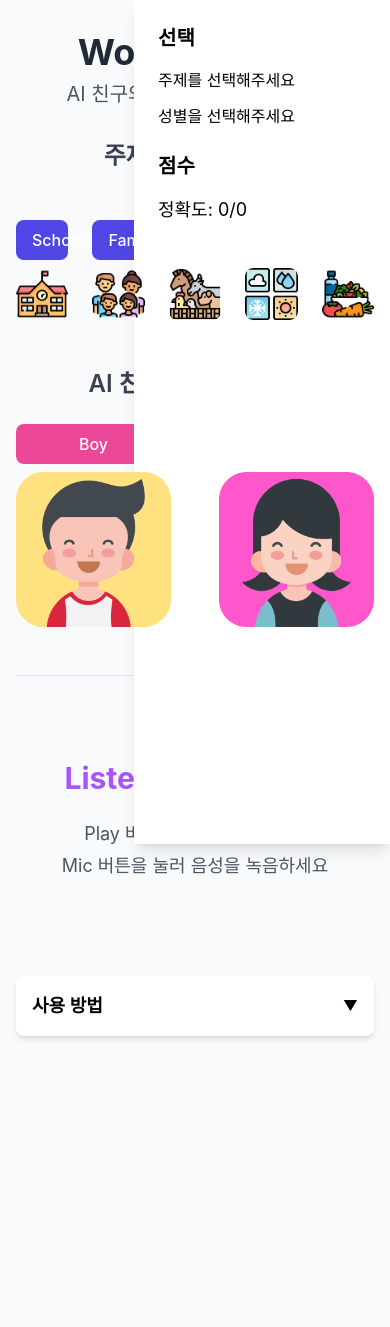
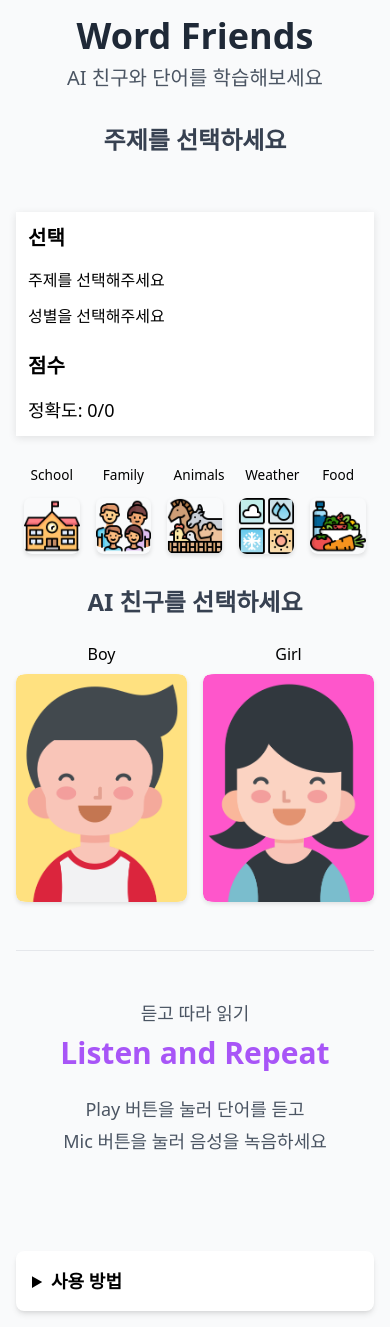
Before and after one commit to myogeon-ai/helloword, a Flask app: page / in a window 390 px wide. Before the commit the page ends 1039 px from the top, so only its background shows below. Run offline with Flask 2, Linux system fonts and the light colour scheme; some libraries are stand-ins or nearby versions.

Commit message:
style fix

```diff
--- a/requirements.txt
+++ b/requirements.txt
@@ -1,7 +1,8 @@
 Flask==2.0.1
 SpeechRecognition==3.8.1
 gTTS==2.2.3
-googletrans==3.1.0a0
+googletrans==4.0.0-rc1
 requests==2.26.0
 numpy==1.21.2
 sounddevice==0.4.3
+werkzeug==2.0.3
--- a/static/css/style.css
+++ b/static/css/style.css
@@ -1,186 +1,416 @@
-/* 전체 스타일 */
-body {
-    font-family: -apple-system, BlinkMacSystemFont, 'Segoe UI', Roboto, 'Helvetica Neue', Arial, sans-serif;
+/* 기존 CSS에 추가/수정할 부분 */
+
+/* 주제 선택 그리드 컨테이너 */
+.grid-cols-5 {
+    grid-template-columns: repeat(5, minmax(160px, 1fr));
+    gap: 1.5rem;
+    max-width: 1200px;
+    margin: 0 auto;
 }
 
-/* 주제 버튼 스타일 */
-.topic-btn {
-    background-color: #4F46E5;
-    color: white;
-    padding: 0.5rem 1rem;
-    border-radius: 0.5rem;
-    font-weight: 500;
-    transition: all 0.2s;
+/* 주제 아이템 컨테이너 */
+.topic-item {
+    display: flex;
+    flex-direction: column;
+    align-items: center;
+    max-width: 200px;
+    margin: 0 auto;
 }
 
-.topic-btn:hover {
-    background-color: #4338CA;
-    transform: translateY(-1px);
+/* 주제 이미지 컨테이너 */
+.topic-image-container {
+    width: 100%;
+    aspect-ratio: 1 / 1; /* 정사각형 비율 유지 */
+    overflow: hidden;
+    border-radius: 0.5rem;
+    box-shadow: 0 2px 4px rgba(0, 0, 0, 0.1);
 }
 
-.topic-btn.selected {
-    background-color: #312E81;
-    box-shadow: 0 0 0 2px white, 0 0 0 4px #312E81;
+.topic-image-container img {
+    width: 100%;
+    height: 100%;
+    object-fit: cover;
+    transition: transform 0.3s ease;
 }
 
-/* 이미지 컨테이너 스타일 */
-.topic-image-container, .character-image-container {
-    position: relative;
+/* AI 친구 선택 섹션 */
+.character-item {
+    max-width: 280px;
+    margin: 0 auto;
+}
+
+.character-image-container {
+    width: 100%;
+    aspect-ratio: 3 / 4; /* 세로로 좀 더 긴 비율 */
     overflow: hidden;
     border-radius: 0.5rem;
-    transition: transform 0.2s;
+    box-shadow: 0 2px 4px rgba(0, 0, 0, 0.1);
 }
 
-.topic-image-container:hover, .character-image-container:hover {
-    transform: translateY(-2px);
-}
-
-/* 캐릭터 버튼 스타일 */
-.character-btn {
-    background-color: #EC4899;
-    color: white;
-    padding: 0.5rem 1rem;
-    border-radius: 0.5rem;
-    font-weight: 500;
-    transition: all 0.2s;
-}
-
-.character-btn:hover {
-    background-color: #DB2777;
-    transform: translateY(-1px);
-}
-
-.character-btn.selected {
-    background-color: #9D174D;
-    box-shadow: 0 0 0 2px white, 0 0 0 4px #9D174D;
-}
-
-/* 단어 카드 스타일 */
-.word-card {
-    background: white;
-    border-radius: 1rem;
-    overflow: hidden;
-    box-shadow: 0 4px 6px -1px rgba(0, 0, 0, 0.1);
-    transition: transform 0.2s;
-}
-
-.word-card:hover {
-    transform: translateY(-2px);
-}
-
-/* 단어 이미지 스타일 */
-.word-image {
+.character-image-container img {
     width: 100%;
-    height: 200px;
+    height: 100%;
     object-fit: cover;
 }
 
-/* 버튼 스타일 */
-.play-btn, .mic-btn {
-    width: 100%;
-    padding: 0.75rem;
-    border-radius: 0.5rem;
-    font-weight: 500;
-    transition: all 0.2s;
+/* 단어 카드 이미지 */
+.word-card {
+    max-width: 800px;
+    margin: 0 auto;
 }
 
-.play-btn {
-    background-color: #3B82F6;
-    color: white;
+.word-image-container {
+    width: 100%;
+    aspect-ratio: 4 / 3; /* 가로로 좀 더 긴 비율 */
+    overflow: hidden;
+    border-radius: 0.5rem;
 }
 
-.play-btn:hover {
-    background-color: #2563EB;
+.word-image {
+    width: 100%;
+    height: 100%;
+    object-fit: cover;
 }
 
-.mic-btn {
-    background-color: #10B981;
-    color: white;
+/* 반응형 디자인 개선 */
+@media (max-width: 1200px) {
+    .grid-cols-5 {
+        grid-template-columns: repeat(4, minmax(140px, 1fr));
+    }
 }
 
-.mic-btn:hover {
-    background-color: #059669;
-}
-
-/* 결과 메시지 스타일 */
-.success-message {
-    color: #059669;
-    background-color: #D1FAE5;
-    border-radius: 0.5rem;
-    padding: 1rem;
-    margin-top: 1rem;
-}
-
-.error-message {
-    color: #DC2626;
-    background-color: #FEE2E2;
-    border-radius: 0.5rem;
-    padding: 1rem;
-    margin-top: 1rem;
-}
-
-/* 사이드바 스타일 */
-.sidebar-content {
-    height: 100%;
-    display: flex;
-    flex-direction: column;
-}
-
-/* 도움말 섹션 스타일 */
-details summary {
-    list-style: none;
-}
-
-details summary::-webkit-details-marker {
-    display: none;
-}
-
-details summary::after {
-    content: '▼';
-    float: right;
-    font-size: 0.8em;
-    transition: transform 0.2s;
-}
-
-details[open] summary::after {
-    transform: rotate(180deg);
-}
-
-/* 애니메이션 효과 */
-@keyframes fadeIn {
-    from { opacity: 0; transform: translateY(10px); }
-    to { opacity: 1; transform: translateY(0); }
-}
-
-.word-card {
-    animation: fadeIn 0.3s ease-out;
-}
-
-/* 반응형 디자인 */
 @media (max-width: 1024px) {
     .grid-cols-5 {
-        grid-template-columns: repeat(3, 1fr);
+        grid-template-columns: repeat(3, minmax(140px, 1fr));
     }
 }
 
 @media (max-width: 768px) {
     .grid-cols-5 {
-        grid-template-columns: repeat(2, 1fr);
+        grid-template-columns: repeat(2, minmax(140px, 1fr));
     }
 
-    .grid-cols-2 {
-        grid-template-columns: 1fr;
+    .character-item {
+        max-width: 220px;
     }
 }
 
 @media (max-width: 640px) {
     .grid-cols-5 {
+        grid-template-columns: repeat(2, minmax(120px, 1fr));
+        gap: 1rem;
+    }
+
+    .topic-item {
+        max-width: 160px;
+    }
+
+    .character-item {
+        max-width: 180px;
+    }
+
+    .word-card .grid {
         grid-template-columns: 1fr;
     }
+}
 
-    .sidebar-content {
-        position: static;
-        width: 100%;
-        margin-bottom: 2rem;
+/* 호버 효과 개선 */
+.topic-image-container:hover img,
+.character-image-container:hover img {
+    transform: scale(1.05);
+}
+
+/* 컨테이너 여백 조정 */
+.container {
+    padding: 1rem;
+    max-width: 1400px;
+    margin: 0 auto;
+}
+
+/* 섹션 간격 조정 */
+.section-spacing {
+    margin-bottom: 3rem;
+}
+
+.topic-grid-container {
+    max-width: 600px;
+    margin: 0 auto;
+    padding: 0 0.5rem; /* 패딩 축소 */
+}
+
+.grid-cols-5 {
+    display: grid;
+    grid-template-columns: repeat(5, 1fr);
+    gap: 1rem; /* gap 크게 축소 (이전 3rem에서 1rem으로) */
+    margin-bottom: 1rem; /* 하단 여백 축소 */
+}
+
+.topic-item {
+    width: 100%;
+    max-width: 100px;
+    margin: 0 auto;
+}
+
+.topic-btn {
+    font-size: 0.85rem;
+    padding: 0.3rem 0.4rem; /* 버튼 좌우 패딩 축소 */
+    margin-bottom: 0.3rem; /* 버튼 아래 여백 축소 */
+}
+
+.topic-image-container {
+    width: 100%;
+    aspect-ratio: 1;
+    overflow: hidden;
+    border-radius: 0.4rem; /* 모서리 둥글기 약간 축소 */
+}
+
+/* 반응형 디자인 수정 */
+@media (max-width: 1024px) {
+    .grid-cols-5 {
+        gap: 0.8rem; /* 태블릿에서 간격 더 축소 */
     }
 }
+
+@media (max-width: 768px) {
+    .grid-cols-5 {
+        grid-template-columns: repeat(3, 1fr);
+        gap: 0.6rem; /* 모바일에서 간격 더욱 축소 */
+    }
+}
+
+@media (max-width: 640px) {
+    .grid-cols-5 {
+        grid-template-columns: repeat(2, 1fr);
+        gap: 0.5rem;
+    }
+}
+
+
+
+.character-selection {
+    max-width: 576px;
+    margin: 0 auto;
+    padding: 0 0.5rem;
+}
+
+.character-item {
+    max-width: 240px; /* 캐릭터 이미지 최대 너비 제한 */
+    margin: 0 auto;
+}
+
+.character-image-container {
+    width: 100%;
+    aspect-ratio: 3/4;
+    overflow: hidden;
+    border-radius: 0.5rem;
+}
+
+/* 반응형 조정 */
+@media (max-width: 640px) {
+    .character-selection {
+        max-width: 400px;
+    }
+
+    .character-item {
+        max-width: 180px;
+    }
+
+    .grid-cols-2 {
+        gap: 2;
+    }
+}
+
+
+.sidebar {
+    position: fixed;
+    right: 0;
+    top: 0;
+    height: 100%;
+    background-color: white;
+    box-shadow: -2px 0 8px rgba(0, 0, 0, 0.1);
+    padding: 1rem;
+    transition: all 0.3s ease;
+    z-index: 50;
+}
+
+/* 반응형 사이드바 */
+@media (min-width: 1024px) {
+    .sidebar {
+        width: 256px; /* 기본 너비 */
+    }
+}
+
+@media (max-width: 1023px) {
+    .sidebar {
+        width: 220px;
+    }
+}
+
+@media (max-width: 768px) {
+    .sidebar {
+        width: 180px;
+        padding: 0.75rem;
+    }
+}
+
+@media (max-width: 640px) {
+    .sidebar {
+        width: 160px;
+        padding: 0.5rem;
+    }
+}
+
+@media (max-width: 480px) {
+    .sidebar {
+        width: 140px;
+    }
+}
+
+/* 전체 레이아웃 컨테이너 */
+.layout-container {
+    width: 100%;
+    max-width: 1400px;
+    margin: 0 auto;
+    padding: 1rem;
+}
+
+/* 상단 영역 */
+.top-section {
+    width: 100%;
+    margin-bottom: 2rem;
+}
+
+/* 중단 영역 컨테이너 */
+.main-content {
+    display: flex;
+    gap: 2rem;
+    position: relative;
+}
+
+/* 좌측 메인 영역 (3/4) */
+.main-left {
+    flex: 3;  /* 3/4 비율 */
+    max-width: 75%;
+}
+
+/* 우측 사이드바 (1/4) */
+.sidebar {
+    flex: 1;  /* 1/4 비율 */
+    max-width: 25%;
+    background-color: white;
+    box-shadow: -2px 0 8px rgba(0, 0, 0, 0.1);
+    padding: 1rem;
+    height: calc(100vh - 200px); /* 상단 여백 고려 */
+    position: sticky;
+    top: 20px;
+}
+
+/* 반응형 디자인 */
+@media (max-width: 1024px) {
+    .main-content {
+        gap: 1.5rem;
+    }
+
+    .main-left {
+        flex: 2.5;
+    }
+
+    .sidebar {
+        flex: 1;
+    }
+}
+
+@media (max-width: 768px) {
+    .main-content {
+        flex-direction: column;
+    }
+
+    .main-left {
+        max-width: 100%;
+    }
+
+    .sidebar {
+        max-width: 100%;
+        position: relative;
+        height: auto;
+    }
+}
+
+/* topic-grid-container 수정 */
+.topic-grid-container {
+    width: 100%;
+    max-width: 800px; /* 좌측 영역 내에서의 최대 너비 */
+    margin: 0 auto;
+}
+
+/* 기존 스타일 유지하면서 조정 */
+.grid-cols-5 {
+    gap: 1rem;
+}
+
+.topic-item {
+    max-width: 100px;
+}
+
+
+/* 기본 레이아웃 */
+.main-content {
+    display: flex;
+    gap: 2rem;
+    position: relative;
+}
+
+.main-left {
+    flex: 3;
+    max-width: 75%;
+}
+
+.sidebar {
+    flex: 1;
+    max-width: 25%;
+    background-color: white;
+    box-shadow: -2px 0 8px rgba(0, 0, 0, 0.1);
+    padding: 1rem;
+    height: calc(100vh - 200px);
+    position: sticky;
+    top: 20px;
+}
+
+/* 반응형 디자인 수정 */
+@media (max-width: 1024px) {
+    .main-content {
+        gap: 1.5rem;
+    }
+}
+
+@media (max-width: 768px) {
+    .main-content {
+        flex-direction: column;
+        gap: 2rem;
+    }
+
+    .main-left {
+        max-width: 100%;
+    }
+
+    .sidebar {
+        max-width: 100%;        /* 좌측 영역과 동일한 너비로 설정 */
+        width: 100%;            /* 전체 너비 사용 */
+        position: relative;     /* sticky 제거 */
+        top: 0;
+        height: auto;          /* 높이 자동 조정 */
+        margin-top: 2rem;      /* 상단 여백 추가 */
+        box-shadow: 0 2px 8px rgba(0, 0, 0, 0.1); /* 그림자 방향 수정 */
+    }
+}
+
+@media (max-width: 640px) {
+    .main-content {
+        gap: 1.5rem;
+    }
+
+    .sidebar {
+        margin-top: 1.5rem;
+        padding: 0.75rem;
+    }
+}
--- a/templates/index.html
+++ b/templates/index.html
@@ -9,16 +9,24 @@
 </head>
 <body class="bg-gray-50">
     <!-- 메인 컨테이너 -->
-    <div class="container mx-auto px-4 py-8 max-w-6xl">
+    <div class="layout-container">
         <!-- 헤더 섹션 -->
-        <div class="text-center mb-12">
+        <!-- 상단 영역 -->
+        <header class="top-section">
+            <div class="text-center mb-8">
+                <!-- 상단 내용 -->
                 <h1 class="text-4xl font-bold text-gray-800 mb-2">Word Friends</h1>
                 <h5 class="text-xl text-gray-600 mb-8">AI 친구와 단어를 학습해보세요</h5>
                 <h4 class="text-2xl font-semibold text-gray-700">주제를 선택하세요</h4>
             </div>
+        </header>
 
+
+            <!-- 중단 영역 -->
+    <div class="main-content">
+        <!-- 우측 영역 (1/4) -->
         <!-- 사이드바 (점수 표시) -->
-        <div class="fixed right-0 top-0 h-full w-64 bg-white shadow-lg p-6">
+        <div class="sidebar">
             <div class="sidebar-content">
                 <h3 class="text-xl font-bold mb-4">선택</h3>
                 <div id="selected-topic" class="mb-3">주제를 선택해주세요</div>
@@ -31,8 +39,11 @@
             </div>
         </div>
 
-        <!-- 주제 선택 섹션 -->
-        <div class="grid grid-cols-5 gap-6 mb-12">
+
+        <div class="main-left">
+
+            <div class="topic-grid-container">
+                <div class="grid grid-cols-5 gap-4 mb-8">  <!-- gap과 margin-bottom 값 축소 -->
                     <div class="topic-item">
                         <button class="topic-btn w-full text-center mb-2" data-topic="School">School</button>
                         <div class="topic-image-container">
@@ -74,11 +85,12 @@
                         </div>
                     </div>
                 </div>
+            </div>
 
             <!-- AI 친구 선택 섹션 -->
             <div class="text-center mb-12">
                 <h4 class="text-2xl font-semibold text-gray-700 mb-6">AI 친구를 선택하세요</h4>
-            <div class="grid grid-cols-2 gap-12 max-w-3xl mx-auto">
+                <div class="grid grid-cols-2 gap-4 max-w-xl mx-auto">
                     <div class="character-item">
                         <button class="character-btn w-full text-center mb-2" data-gender="Boy">Boy</button>
                         <div class="character-image-container">
@@ -130,6 +142,7 @@
                 </details>
             </div>
         </div>
+    </div>
 
     <script src="{{ url_for('static', filename='js/main.js') }}"></script>
 </body>
```
Lines whose indentation alone changed are shown as unchanged.
